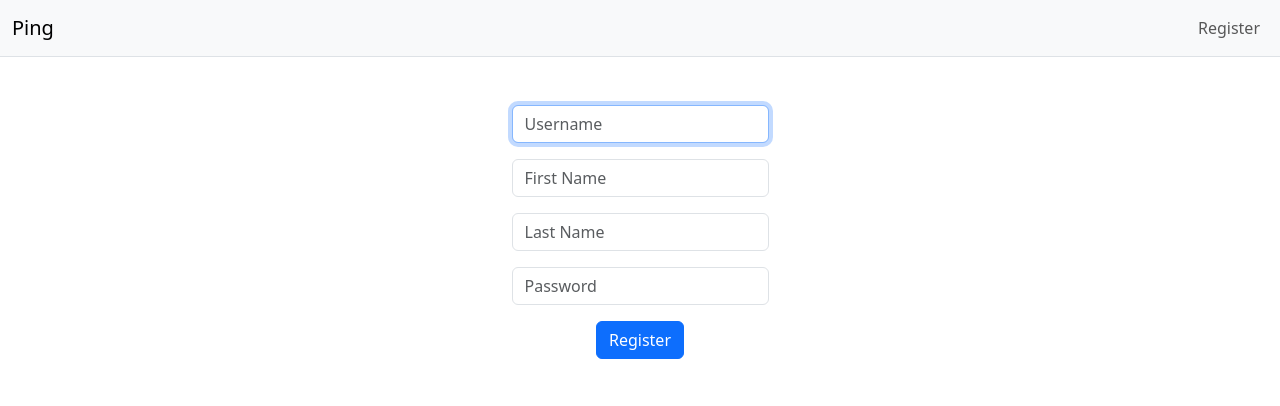
After one commit to HasseenSayed/PingLite, a Flask app: page /register in a window 1280 px wide. The commit adds this page. Shown: the top 406 px of the page. Run offline with Flask 3, Linux system fonts and the light colour scheme.

Commit message:
onzin dinges

```diff
--- a/api/user.py
+++ b/api/user.py
@@ -7,5 +7,8 @@ class User():
         self.last_name = last_name
         self.password = password
 
+    def __str__(self):
+        return f"{self.username}, {self.first_name}, {self.last_name}, {self.password}"
+
     def toJSON(self):
         return json.dumps(self, default=lambda o: o.__dict__, sort_keys=True, indent=4)
--- a/app.py
+++ b/app.py
@@ -1,4 +1,5 @@
 from flask import Flask, render_template, redirect, request
+import requests
 
 app = Flask(__name__)
 
@@ -6,7 +7,17 @@ app = Flask(__name__)
 def practice():
     return render_template("base.html", title="Nigga", thing="Aw hell nahh they took practice legs =(")
 
-@app.route("/register", method=["GET", "POST"])
-def register_user():
+@app.route("/register", methods=["GET", "POST"])
+def register():
     if request.method == "POST":
-        pass
+        res = requests.post("http://127.0.0.1:6000/registeruser", data=request.form.to_dict())
+        if res.status_code == 409:
+            print("Username already exists")
+            return redirect("/user-already-exists")
+
+        return redirect("/")
+    return render_template("register.html", title="Regiser User")
+
+@app.route("/user-already-exists")
+def userexistserror():
+    return render_template("user_exists.html", title="Error")
--- a/templates/base.html
+++ b/templates/base.html
@@ -2,33 +2,36 @@
 <html lang="en">
 <head>
     <meta charset="utf-8">
-        <meta name="viewport" content="initial-scale=1, width=device-width">
+    <meta name="viewport" content="width=device-width, initial-scale=1, shrink-to-fit=no">
+    <link href="static/styles.css" rel="stylesheet">
     <link href="https://cdn.jsdelivr.net/npm/bootstrap@5.3.3/dist/css/bootstrap.min.css" rel="stylesheet" integrity="sha384-QWTKZyjpPEjISv5WaRU9OFeRpok6YctnYmDr5pNlyT2bRjXh0JMhjY6hW+ALEwIH" crossorigin="anonymous">
     <script src="https://cdn.jsdelivr.net/npm/bootstrap@5.3.3/dist/js/bootstrap.bundle.min.js" integrity="sha384-YvpcrYf0tY3lHB60NNkmXc5s9fDVZLESaAA55NDzOxhy9GkcIdslK1eN7N6jIeHz" crossorigin="anonymous"></script>
-        <title>{% block title %}{% endblock %}</title>
+    <title>{{ title }}</title>
 </head>
+<body>
 
-    <body>
-        <nav class="bg-light border navbar navbar-expand-md navbar-light"></nav>
+    <!-- Navbar -->
+    <nav class="navbar navbar-expand-md navbar-light bg-light border-bottom">
         <div class="container-fluid">
-                <button aria-controls="navbar" aria-expanded="false" aria-label="Toggle navigation" class="navbar-toggler" data-bs-target="#navbar" data-bs-toggle="collapse" type="button">
+            <a class="navbar-brand" href="/">Ping</a>
+            <button class="navbar-toggler" type="button" data-bs-toggle="collapse" data-bs-target="#navbarNav" aria-controls="navbarNav" aria-expanded="false" aria-label="Toggle navigation">
                 <span class="navbar-toggler-icon"></span>
             </button>
-                <div class="collapse navbar-collapse" id="navbar">
-                    <ul class="navbar-nav me-auto mt-2">
-                        <li class="nav-item"><a class="nav-link" href="/quote">Quote</a></li>
-                        <li class="nav-item"><a class="nav-link" href="/buy">Buy</a></li>
-                        <li class="nav-item"><a class="nav-link" href="/sell">Sell</a></li>
-                        <li class="nav-item"><a class="nav-link" href="/history">History</a></li>
-                    </ul>
-                    <ul class="navbar-nav ms-auto mt-2">
-                        <li class="nav-item"><a class="nav-link" href="/logout">Log Out</a></li>
+            <div class="collapse navbar-collapse" id="navbarNav">
+                <ul class="navbar-nav ms-auto">
+                    <li class="nav-item">
+                        <a class="nav-link" href="/register">Register</a>
+                    </li>
                 </ul>
             </div>
         </div>
     </nav>
+
+    <main class = "container py-5 text-center justify-content-center">
     {% block body %}
-            {{ thing }}
+    <h1>Welcome to Ping</h1>
+    <p class="lead">Luister niggas ik ben nog bezig met alles</p>
     {% endblock %}
+    </main>
 </body>
 </html>
--- /dev/null
+++ b/templates/register.html
@@ -0,0 +1,19 @@
+{% extends 'base.html' %}
+
+{% block body %}
+    <form action="/register" method="POST">
+        <div class="mb-3">
+            <input autocomplete="off" autofocus class="form-control mx-auto w-auto" name="username" placeholder="Username" type="text" required>
+        </div>
+        <div class="mb-3">
+            <input autocomplete="off" class="form-control mx-auto w-auto" name="first_name" placeholder="First Name" type="text" required>
+        </div>
+        <div class="mb-3">
+            <input autocomplete="off" class="form-control mx-auto w-auto" name="last_name" placeholder="Last Name" type="text" required>
+        </div>
+        <div class="mb-3">
+            <input autocomplete="off" class="form-control mx-auto w-auto" name="password" placeholder="Password" type="password" required>
+        </div>
+        <button class="btn btn-primary" type="submit">Register</button>
+    </form>
+{% endblock %}
--- /dev/null
+++ b/templates/user_exists.html
@@ -0,0 +1,5 @@
+{% extends 'base.html' %}
+
+{% block body %}
+<h1>Error: Username already exists</h1>
+{% endblock %}
```
Also changed, not shown: api/api.py (+17 -13 lines), templates/login.html (added, +13 -0 lines), database.db, static/styles.css (added). Lines whose indentation alone changed are shown as unchanged.
